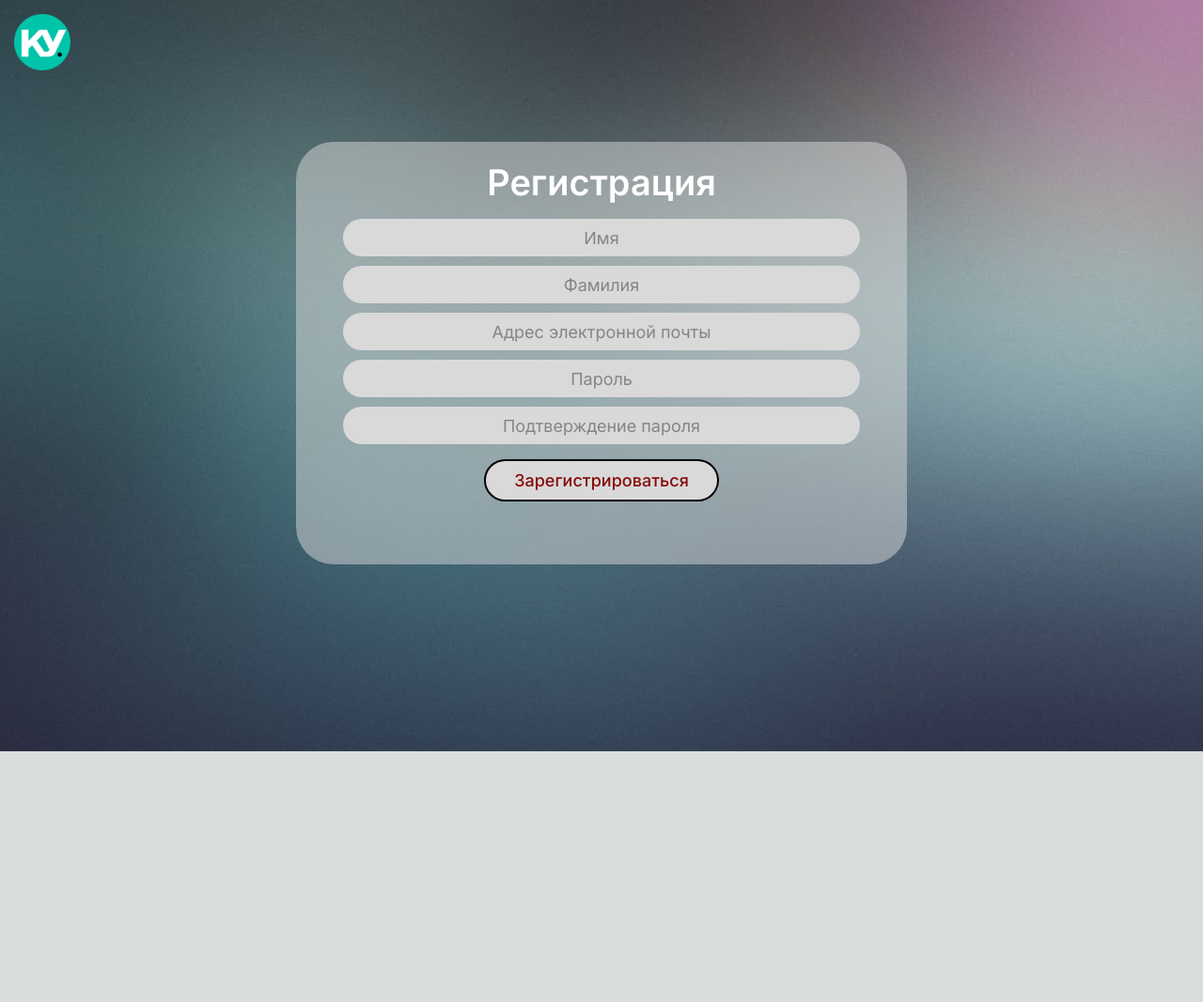
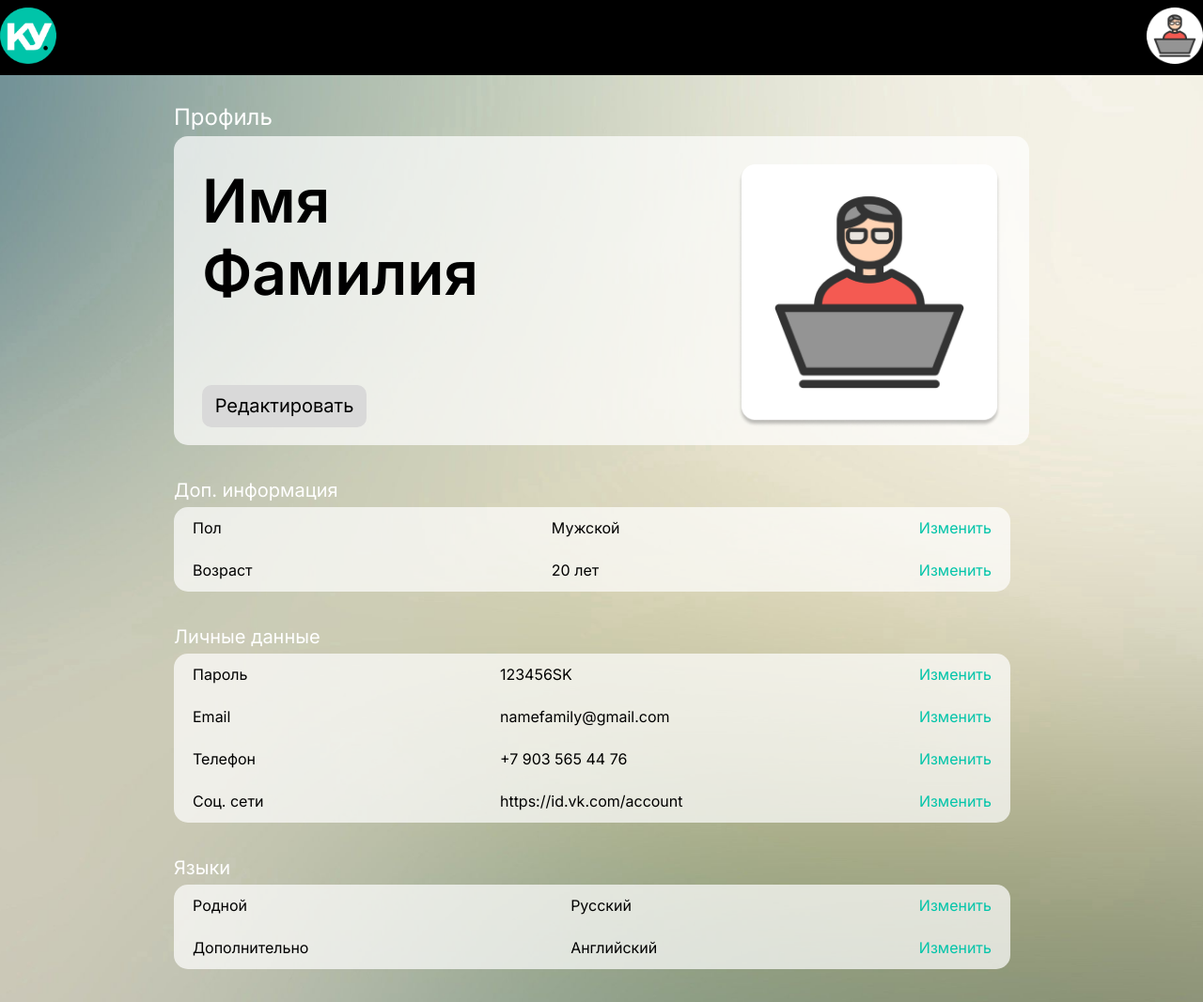
Before and after one commit to s1lenter/ResumeHelper, a Django app: template ResHelper/DB_client/templates/personal_cabinet.html in a window 1280 px wide. Shown: the whole page at 94% size. Before the commit the page ends 800 px from the top, so only its background shows below. Run offline with Django 5.2, Linux system fonts and the light colour scheme; the template is opened without the code that fills it, so the values that code supplies are empty.

Commit message:
Создана страница личного кабинета

```diff
--- /dev/null
+++ b/ResHelper/DB_client/static/css/personal_cabinet.css
@@ -0,0 +1,183 @@
+body {
+    margin: 0;
+    padding: 0;
+}
+
+.personal-cabinet-header {
+    margin: 0;
+    padding: 0;
+    background-color: black;
+}
+
+.personal-cabinet-nav {
+    display: flex;
+    height: 80px;
+    justify-content: space-between;
+    align-items: center;
+}
+
+.personal-cabinet-main {
+    margin: 0;
+    padding: 0;
+    background-image: url("../../static/img/personal_cabinet_bg.png");
+    background-size: cover;
+    background-repeat: no-repeat;
+    display: flex;
+    flex-direction: column;
+    align-items: center;
+}
+
+.personal-cabinet-fields {
+    display: flex;
+    flex-direction: column;
+    gap: 35px;
+    margin-bottom: 35px;
+}
+
+.personal-cabinet-info {
+    display: flex;
+    margin-top: 30px;
+    flex-direction: column;
+    gap: 5px;
+}
+
+.personal-cabinet-info-header {
+    margin: 0;
+    padding: 0;
+    font-family: Inter;
+    font-size: 24px;
+    font-weight: 400;
+    line-height: 30px;
+    align-self: left;
+    color: white;
+}
+
+.personal-cabinet-info-window {
+    width: 850px;
+    padding: 30px;
+    padding-bottom: 15px;
+    height: auto;
+    background-color: rgba(255, 255, 255, 0.7);
+    display: flex;
+    flex-direction: row;
+    border-radius: 15px;
+    justify-content: space-between;
+}
+
+.personal-cabinet-info-data {
+    display: flex;
+    flex-direction: column;
+}
+
+.personal-cabinet-info-data {
+    gap: 80px;
+}
+
+.info-fname {
+    margin: 0;
+    padding: 0;
+    font-family: Inter;
+    font-size: 64px;
+    font-weight: 600;
+    line-height: 77.45px;
+    align-self: left;
+}
+
+.info-lname {
+    margin: 0;
+    padding: 0;
+    font-family: Inter;
+    font-size: 64px;
+    font-weight: 600;
+    line-height: 77.45px;
+    align-self: left;
+}
+
+.edit-info-data-button {
+    background: rgba(217, 217, 217, 1);
+    width: 175px;
+    height: 45px;
+    border-radius: 10px;
+    border-style: solid;
+    border-width: 0;
+    border-color: rgba(0, 0, 0, 0.8);
+
+    font-family: Inter;
+    font-size: 20px;
+    font-weight: 400;
+    line-height: 26px;
+}
+
+.edit-info-data-button:hover {
+    background: rgba(217, 217, 217, 0.5);
+}
+
+.info-image {
+    border-radius: 15px;
+}
+
+.field {
+    display: flex;
+    flex-direction: column;
+    gap: 5px;
+}
+
+.field .header {
+    margin: 0;
+    padding: 0;
+    font-family: Inter;
+    font-size: 20px;
+    font-weight: 400;
+    line-height: 26px;
+    align-self: left;
+    color: white;
+}
+
+.field .window {
+    width: 850px;
+    padding: 10px 20px;
+    height: auto;
+    background-color: rgba(255, 255, 255, 0.7);
+    display: flex;
+    flex-direction: row;
+    border-radius: 15px;
+    justify-content: space-between;
+}
+
+.field-column {
+    display: flex;
+    flex-direction: column;
+    gap: 20px;
+}
+
+.field p {
+    margin: 0;
+    padding: 0;
+    font-family: Inter;
+    font-size: 16px;
+    font-weight: 400;
+    line-height: 25px;
+    color: black;
+}
+
+.field-buttons {
+    display: flex;
+    flex-direction: column;
+    gap: 20px;
+}
+
+.field-button {
+    margin: 0;
+    padding: 0;
+    color: rgba(0, 196, 169, 1);
+    border: none;
+    background: none;
+    font-family: Inter;
+    font-size: 16px;
+    font-weight: 400;
+    line-height: 25px;
+}
+
+.field-button:hover {
+    color: rgba(0, 196, 169, 0.5);
+}
--- a/ResHelper/DB_client/templates/personal_cabinet.html
+++ b/ResHelper/DB_client/templates/personal_cabinet.html
@@ -3,54 +3,99 @@
 <head>
     <meta charset="utf-8">
     <meta name="viewport" content="width=device-width, initial-scale=1">
-    <title>Registartion</title>
-    <link rel="stylesheet" href="../../DB_client/static/css/registration.css">
+    <title>PersonalCabinet</title>
+    <link rel="stylesheet" href="../static/css/personal_cabinet.css">
     <link rel="preconnect" href="https://fonts.googleapis.com">
     <link rel="preconnect" href="https://fonts.gstatic.com" crossorigin>
     <link href="https://fonts.googleapis.com/css2?family=Inter:ital,opsz,wght@0,14..32,100..900;1,14..32,100..900&display=swap" rel="stylesheet">
 </head>
 <body>
-    <header class="registartion-header">
-        <nav class="registartion-header-nav">
-            <a class="logo" href="#">
-                <img src="../../DB_client/static/img/logo_start.png" width="60" height="60" alt="Логотип КодовоеУбежище">
+    <header class="personal-cabinet-header">
+        <nav class="personal-cabinet-nav">
+            <a class="logo" href="{% url 'start_page' %}">
+                <img src="../static/img/logo_start.png" width="60" height="60" alt="Логотип КодовоеУбежище">
+            </a>
+            <a class="personal-cabinet-logo" href="#">
+                <img src="../static/img/personal_cabinet_logo.png" width="60" height="60" alt="Логотип персонального кабинета">
             </a>
         </nav>
     </header>
-    <main class="registration-main">
-        <div class="registartion-window">
-            <h2 class="registartion-text-header">Регистрация</h2>
-            <div class="registartion-window-input">
-                <form action="create/" method="post" class="comment-form">
-                    <div class="comment-inner">
-                      <input type="text" pattern="[A-Za-zА-Яа-яЁё]{2,}" title="ты еблан" class="comment-field" placeholder="Имя" required id="comment-input-fname">
+    <main class="personal-cabinet-main">
+        <div class="personal-cabinet-fields">
+            <div class="personal-cabinet-info">
+                <p class="personal-cabinet-info-header">Профиль</p>
+                <div class="personal-cabinet-info-window">
+                    <div class="personal-cabinet-info-data">
+                        <div class="info-name-surname">
+                            <p class="info-fname">Имя</p>
+                            <p class="info-lname">Фамилия</p>
+                        </div>
+                        <button name="edit-info-data-button" type="button" class="edit-info-data-button">Редактировать</button>
                     </div>
-                </form>
-                <form action="create/" method="post" class="comment-form">
-                    <div class="comment-inner">
-                      <input type="text" pattern="[A-Za-zА-Яа-яЁё]{2,}" class="comment-field" placeholder="Фамилия" required id="comment-input-sname">
+                    <a class="info-image">
+                        <img src="../static/img/info-image.png" width="280" height="280" alt="Логотип персонального кабинета">
+                    </a>
+                </div>
+            </div>
+            <div class="field">
+                <p class="field header">Доп. информация</p>
+                <div class="field window">
+                    <div class="field-column">
+                        <p class="field-text">Пол</p>
+                        <p class="field-text">Возраст</p>
                     </div>
-                </form>
-                <form action="create/" method="post" class="comment-form">
-                    <div class="comment-inner">
-                      <input type="text" pattern="[^@\s]+@[^@\s]+\.[^@\s]+" class="comment-field" placeholder="Адрес электронной почты" required id="comment-input-email">
+                    <div class="field-column">
+                        <p class="field-text">Мужской</p>
+                        <p class="field-text">20 лет</p>
                     </div>
-                </form>
-                <form action="create/" method="post" class="comment-form">
-                    <div class="comment-inner">
-                      <input type="password" class="comment-field" placeholder="Пароль" required id="comment-input-password">
+                    <div class="field-buttons">
+                        <button class="field-button sex" type="button">Изменить</button>
+                        <button class="field-button age" type="button">Изменить</button>
                     </div>
-                </form>
-                <form action="create/" method="post" class="comment-form">
-                    <div class="comment-inner">
-                      <input type="password" class="comment-field" placeholder="Подтверждение пароля" required id="comment-input-password-confirm">
+                </div>
+            </div>
+            <div class="field">
+                <p class="field header">Личные данные</p>
+                <div class="field window">
+                    <div class="field-column">
+                        <p class="field-text">Пароль</p>
+                        <p class="field-text">Email</p>
+                        <p class="field-text">Телефон</p>
+                        <p class="field-text">Соц. сети</p>
                     </div>
-                </form>
+                    <div class="field-column">
+                        <p class="field-text">123456SK</p>
+                        <p class="field-text">namefamily@gmail.com</p>
+                        <p class="field-text">+7 903 565 44 76</p>
+                        <p class="field-text">https://id.vk.com/account</p>
+                    </div>
+                    <div class="field-buttons">
+                        <button class="field-button password" type="button">Изменить</button>
+                        <button class="field-button email" type="button">Изменить</button>
+                        <button class="field-button phone" type="button">Изменить</button>
+                        <button class="field-button social-media" type="button">Изменить</button>
+                    </div>
+                </div>
             </div>
-            <button type="button" class="registartion-window-button">
-                Зарегистрироваться
-            </button>
+            <div class="field">
+                <p class="field header">Языки</p>
+                <div class="field window">
+                    <div class="field-column">
+                        <p class="field-text">Родной</p>
+                        <p class="field-text">Дополнительно</p>
+                    </div>
+                    <div class="field-column">
+                        <p class="field-text">Русский</p>
+                        <p class="field-text">Английский</p>
+                    </div>
+                    <div class="field-buttons">
+                        <button class="field-button main-language" type="button">Изменить</button>
+                        <button class="field-button extra-language" type="button">Изменить</button>
+                    </div>
+                </div>
+            </div>
         </div>
     </main>
+
 </body>
 </html>
```
Also changed, not shown: ResHelper/DB_client/static/img/info-image.png (added), ResHelper/DB_client/static/img/personal_cabinet_bg.png (added).
